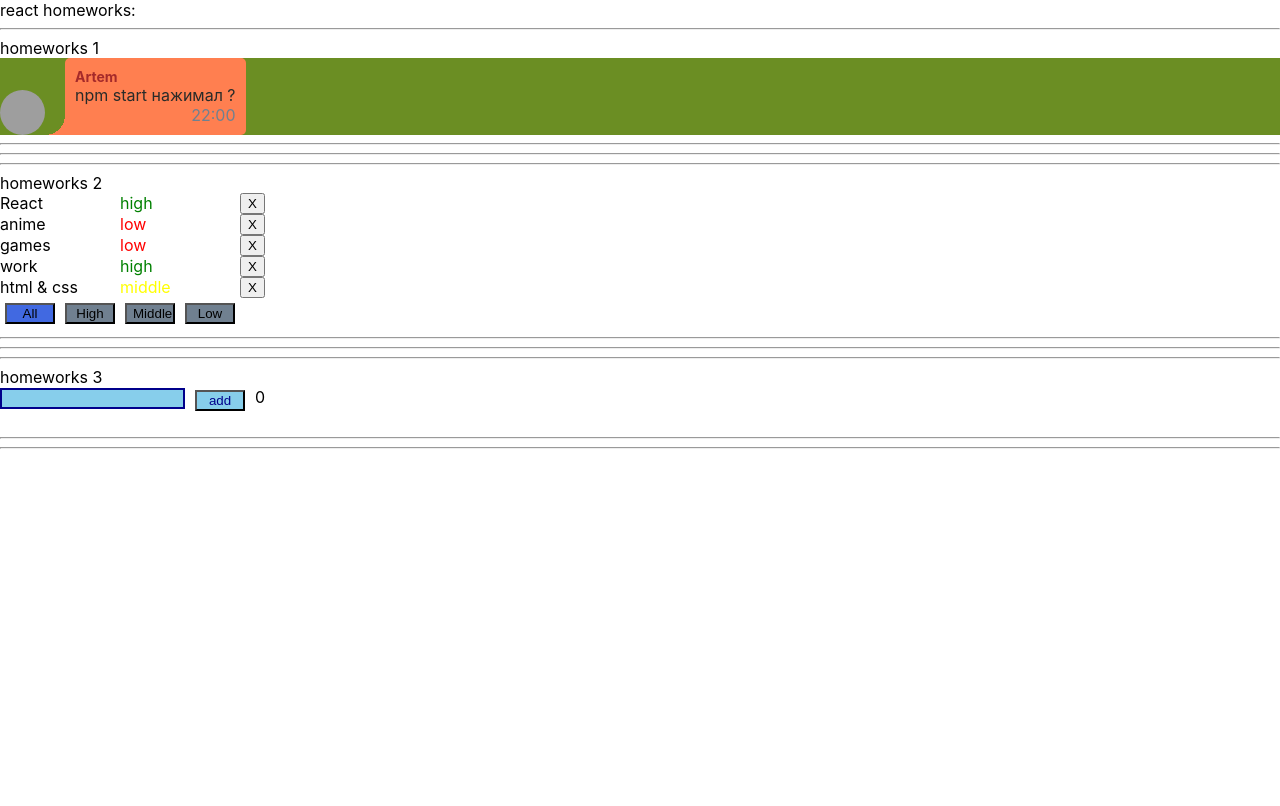
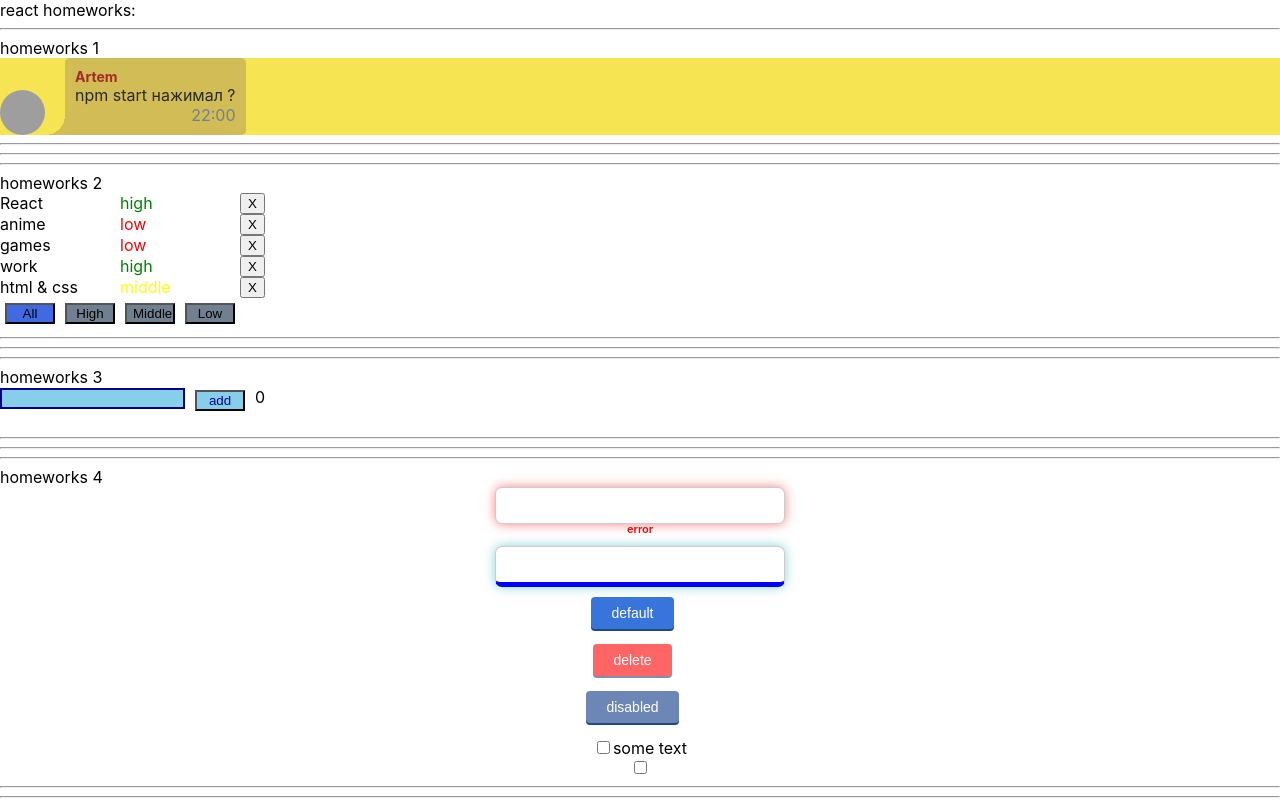
Before and after one commit to V-Sugak/homeworks-Ignat, a React (Create React App) app: page / in a window 1280 px wide. Built offline with nearby package versions, Linux system fonts and the light colour scheme; grey boxes are pictures that could not be loaded.

Commit message:
homework-4: SuperInput, SuperButton

```diff
--- a/src/p1-main/m1-ui/u1-app/App.tsx
+++ b/src/p1-main/m1-ui/u1-app/App.tsx
@@ -3,6 +3,7 @@ import s from './App.module.css'
 import HW1 from '../../../p2-homeworks/h1/HW1'
 import HW2 from "../../../p2-homeworks/h2/HW2";
 import HW3 from "../../../p2-homeworks/h3/HW3";
+import HW4 from "../../../p2-homeworks/h4/HW4";
 
 function App() {
     return (
@@ -11,7 +12,7 @@ function App() {
             <HW1/>
             <HW2/>
             <HW3/>
-            {/*<HW4/>*/}
+            <HW4/>
             {/*<HW5/>*/}
 
         </div>
--- a/src/p2-homeworks/h1/Message.module.css
+++ b/src/p2-homeworks/h1/Message.module.css
@@ -1,7 +1,7 @@
 .message {
     display: flex;
     align-items: flex-end;
-    background-color: olivedrab;
+    background-color: #f6e452;
 }
 
 .avatar {
@@ -13,13 +13,13 @@
 .angle {
     height: 20px;
     width: 20px;
-    background: radial-gradient(circle at 0 0, rgba(0, 0, 0, 0) 20px, coral 0)
+    background: radial-gradient(circle at 0 0, rgba(0, 0, 0, 0) 20px, rgba(64, 29, 103,  0.2) 0)
 }
 
 .content {
     padding: 10px;
     border-radius: 5px 5px 5px 0;
-    background-color: coral;
+    background-color: rgba(64, 29, 103,  0.2);
 }
 
 .name {
--- a/src/p2-homeworks/h4/common/c1-SuperInputText/SuperInputText.module.css
+++ b/src/p2-homeworks/h4/common/c1-SuperInputText/SuperInputText.module.css
@@ -1,12 +1,64 @@
-.superInput {
+.input {
+    padding: 5px;
+    margin-bottom: 10px;
+    font-size: 22px;
+    border:#CCCCCC groove 1px;
+    border-radius: 7px;
+    background-color: #FFFFFF;
+    color: black;
+    box-shadow: 0px 0px 11px rgba(13, 164, 170, 0.5);
+    text-shadow: 0px 0px 2px rgba(202, 211, 105, 0.7);
+    font-family: "Courier New";
+}
 
+.input:focus {
+    outline: none;
 }
 
 .errorInput {
-    border: 3px solid lime;
-    background: red;
+    padding: 5px;
+    font-size: 22px;
+    border-width: 1px;
+    border-color: #CCCCCC;
+    background-color: #FFFFFF;
+    color: black;
+    border-style: groove;
+    border-radius: 7px;
+    box-shadow: 0 0 11px rgba(255, 0, 0, 0.5);
+    text-shadow: 0 0 2px rgba(202, 211, 105, 0.7);
+    font-family: "Courier New";
+    margin-bottom: 10px;
+}
+
+.errorInput:focus {
+    outline: none;
+}
+
+/*test*/
+.superInput1 {
+    background: blue;
+}
+.superInput2 {
+    background: yellowgreen;
 }
 
 .error {
+    display: flex;
+    width: 245px;
+    justify-content: center;
+    font-size: 11px;
+    font-weight: 600;
+    color: red;
+    margin-top: -12px;
+    margin-bottom: 10px;
+}
+
+.error1 {
+    color: green;
+}
+.error2 {
     color: red;
 }
+.error3 {
+    color: pink;
+}
--- a/src/p2-homeworks/h4/common/c1-SuperInputText/SuperInputText.tsx
+++ b/src/p2-homeworks/h4/common/c1-SuperInputText/SuperInputText.tsx
@@ -39,11 +39,12 @@ const SuperInputText: React.FC<SuperInputTextPropsType> = (
     }
 
     const finalSpanClassName = `${s.error} ${spanClassName ? spanClassName : ''}`
-    const finalInputClassName = `${s.errorInput} ${className}` // need to fix with (?:) and s.superInput
+    const finalInputClassName = `${error ? s.errorInput : s.input} ${className}` // need to fix with (?:) and s.superInput
 
     return (
         <>
             <input
+
                 type={'text'}
                 onChange={onChangeCallback}
                 onKeyPress={onKeyPressCallback}
--- a/src/p2-homeworks/h4/common/c2-SuperButton/SuperButton.module.css
+++ b/src/p2-homeworks/h4/common/c2-SuperButton/SuperButton.module.css
@@ -2,6 +2,61 @@
 
 }
 
+.btn {
+    display: inline-block;
+    box-sizing: border-box;
+    padding: 0 20px;
+    margin: 0 15px 15px 0;
+    outline: none;
+    border: none;
+    border-radius: 4px;
+    height: 32px;
+    line-height: 32px;
+    font-size: 14px;
+    font-weight: 500;
+    text-decoration: none;
+    color: #fff;
+    background-color: #3775dd;
+    box-shadow: 0 2px #21487f;
+    cursor: pointer;
+    user-select: none;
+    appearance: none;
+    touch-action: manipulation;
+    vertical-align: top;
+}
+
+.btn:hover {
+    background-color: #002fed;
+}
+
+.btn:active {
+    background-color: #2f599e !important;
+}
+
+.btn:focus-visible {
+    box-shadow: 0 0 0 3px lightskyblue;
+}
+
+.btn:disabled {
+    background-color: #6c87b5;
+    pointer-events: none;
+}
+
 .red {
     background: red;
+    opacity: 0.6;
 }
+
+.red:hover {
+    background: red;
+    opacity: 1;
+}
+
+.red:active {
+    background-color: red !important;
+}
+
+.btn:disabled {
+    background-color: #6c87b5;
+    pointer-events: none;
+}
--- a/src/p2-homeworks/h4/common/c2-SuperButton/SuperButton.tsx
+++ b/src/p2-homeworks/h4/common/c2-SuperButton/SuperButton.tsx
@@ -14,7 +14,7 @@ const SuperButton: React.FC<SuperButtonPropsType> = (
         ...restProps// все остальные пропсы попадут в объект restProps, там же будет children
     }
 ) => {
-    const finalClassName = `${red ? s.red : s.default} ${className}`
+    const finalClassName = `${red ? s.red : ""} ${s.btn} ${className}`
 
     return (
         <button
```
